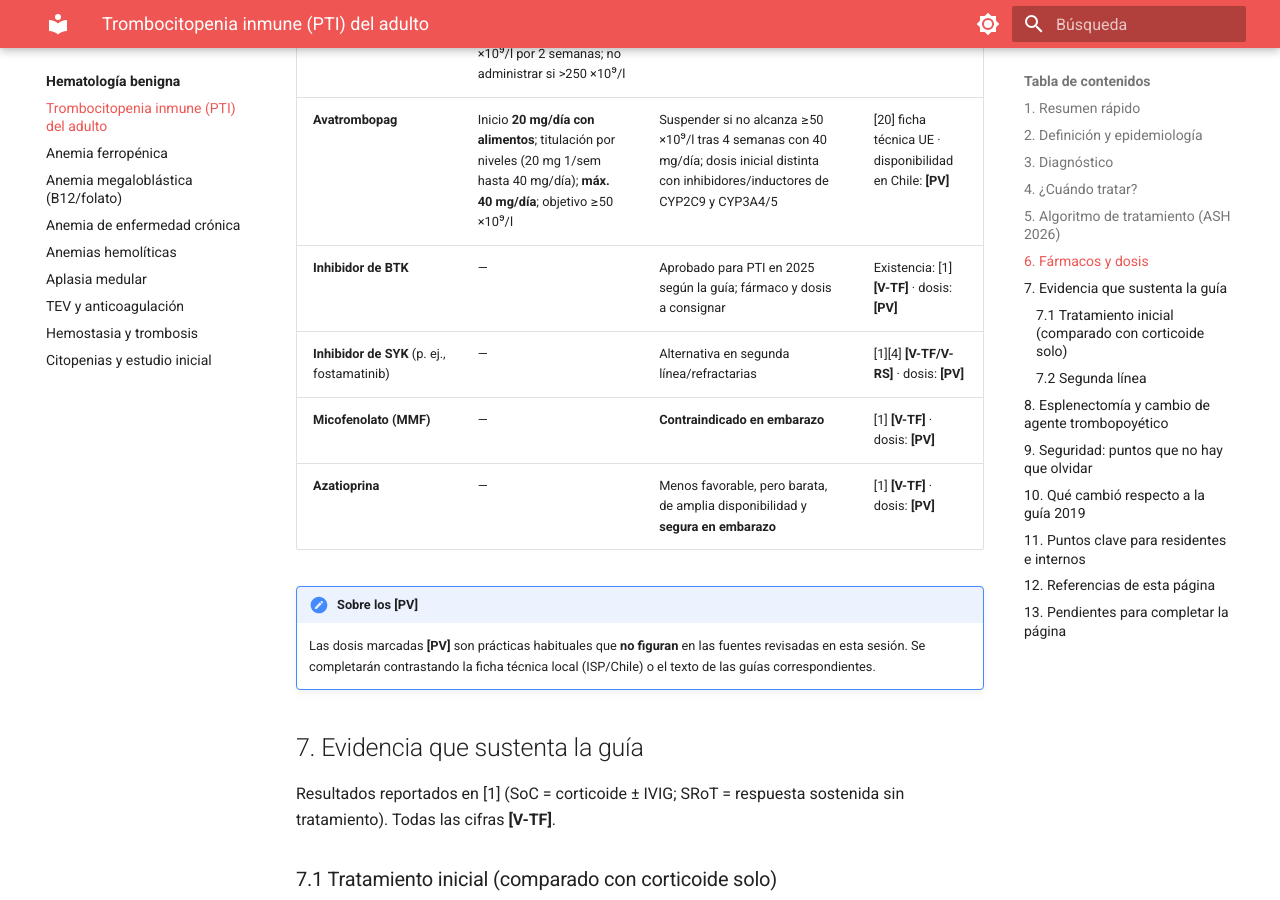
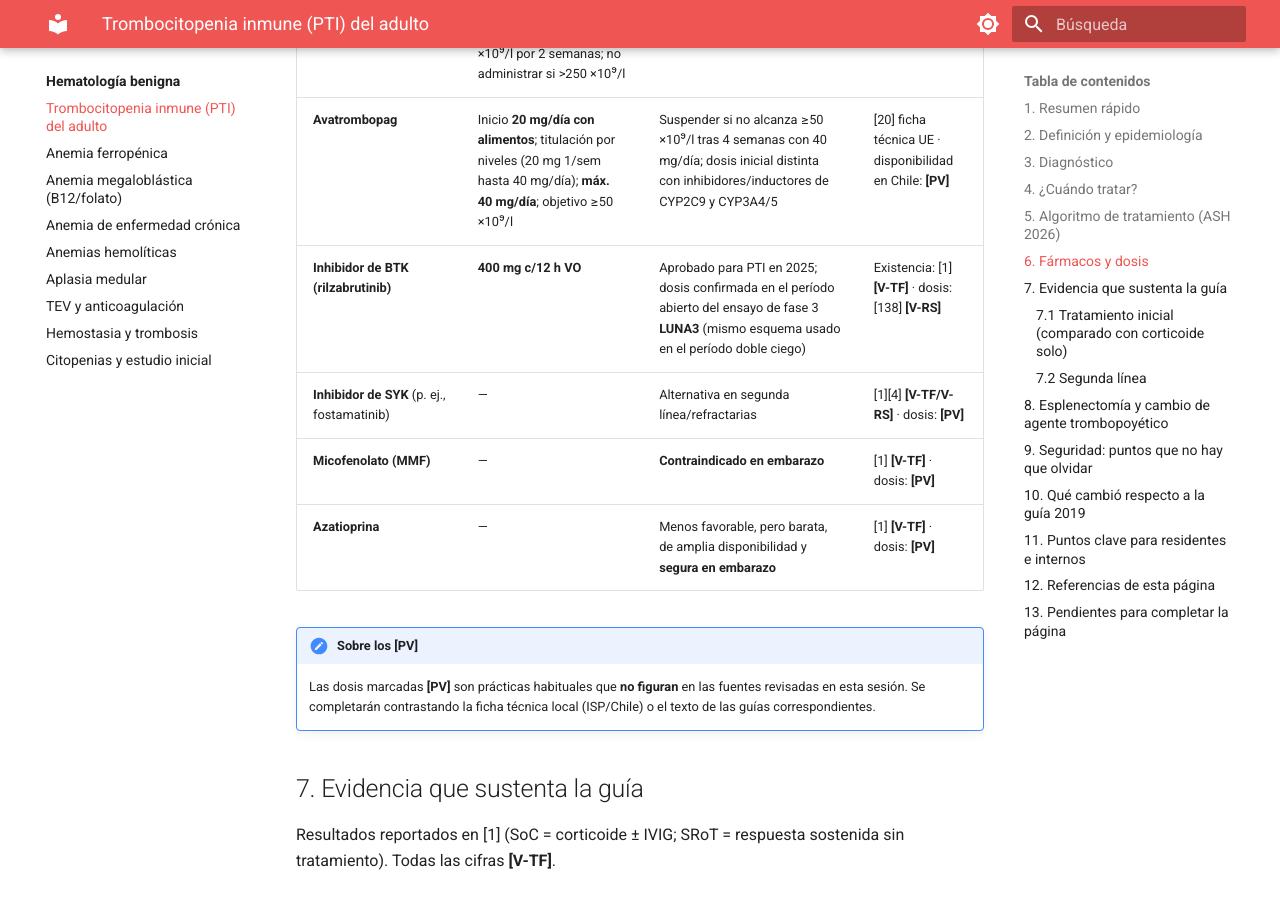
Before and after one commit to WikiHematoHPM/wiki-hematologia, an MkDocs documentation site: the page built from docs/benigna/pti-adulto.md, in a window 1280 px wide and 900 px high, scrolled down 5373 px. Built offline with MkDocs 1.6.1 and Material for MkDocs 9.7.7, drawn with Linux system fonts in a browser that asks for light colours; some of the changed text lies outside the part shown.

Commit message:
Novedades noviembre 2026: dosis de rilzabrutinib (PTI) y nota sobre PARADIGM (LMA)
- PTI del adulto: completa la fila de inhibidor de BTK con rilzabrutinib
  400 mg c/12h VO, según el período abierto del ensayo fase 3 LUNA3
  (Kuter et al. 2026).
- LMA: agrega nota de evidencia emergente (sin cambiar el algoritmo ni
  la dosis estándar de 7+3) sobre el ensayo fase 2 PARADIGM
  (Fathi et al. 2026, NEJM): azacitidina-venetoclax vs. inducción 7+3
  en pacientes aptos, marcada explícitamente [PV].
- Referencias [138]-[139] añadidas en docs/referencias.md.
- Changelog actualizado.

Co-Authored-By: Claude Sonnet 5 <noreply@anthropic.com>
Claude-Session: https://claude.ai/code/session_01APrn98ajqA8vnb7bmNENvg

```diff
--- a/docs/benigna/pti-adulto.md
+++ b/docs/benigna/pti-adulto.md
@@ -77,7 +77,7 @@ flowchart TD
 | **Eltrombopag** | Inicio **50 mg/día** (**25 mg/día** si ascendencia del Este/Sudeste asiático); ajustar en +25 mg si plaquetas <50 000/µl tras ≥2 semanas; **máx. 75 mg/día**; meta ≥50 000/µl, evitar >75 000/µl | Esperar 2 semanas para evaluar cada ajuste; suspender si no hay respuesta tras 4 semanas con 75 mg. Ajuste en insuficiencia hepática y restricciones con cationes: **[PV]** | [18] ficha técnica UE · confirmar con ficha ISP Chile |
 | **Romiplostim** | Inicio **1 µg/kg SC semanal** (peso real); subir de a **1 µg/kg** hasta plaquetas ≥50 ×10⁹/l; **máx. 10 µg/kg/semana**; bajar 1 µg/kg si >150 ×10⁹/l por 2 semanas; no administrar si >250 ×10⁹/l | Suspender si tras 4 semanas con 10 µg/kg no hay respuesta | [19] ficha técnica UE · confirmar con ficha ISP Chile |
 | **Avatrombopag** | Inicio **20 mg/día con alimentos**; titulación por niveles (20 mg 1/sem hasta 40 mg/día); **máx. 40 mg/día**; objetivo ≥50 ×10⁹/l | Suspender si no alcanza ≥50 ×10⁹/l tras 4 semanas con 40 mg/día; dosis inicial distinta con inhibidores/inductores de CYP2C9 y CYP3A4/5 | [20] ficha técnica UE · disponibilidad en Chile: **[PV]** |
-| **Inhibidor de BTK** | — | Aprobado para PTI en 2025 según la guía; fármaco y dosis a consignar | Existencia: [1] **[V-TF]** · dosis: **[PV]** |
+| **Inhibidor de BTK (rilzabrutinib)** | **400 mg c/12 h VO** | Aprobado para PTI en 2025; dosis confirmada en el período abierto del ensayo de fase 3 **LUNA3** (mismo esquema usado en el período doble ciego) | Existencia: [1] **[V-TF]** · dosis: [138] **[V-RS]** |
 | **Inhibidor de SYK** (p. ej., fostamatinib) | — | Alternativa en segunda línea/refractarias | [1][4] **[V-TF/V-RS]** · dosis: **[PV]** |
 | **Micofenolato (MMF)** | — | **Contraindicado en embarazo** | [1] **[V-TF]** · dosis: **[PV]** |
 | **Azatioprina** | — | Menos favorable, pero barata, de amplia disponibilidad y **segura en embarazo** | [1] **[V-TF]** · dosis: **[PV]** |
@@ -162,11 +162,11 @@ Fuente: [1] **[V-TF]**. La guía ASH 2019 tuvo una revisión de vigencia que dec
 
 ## 12. Referencias de esta página
 
-Numeración de la [lista completa](../referencias.md): **[1]** ASH 2026 · **[2]** Consenso internacional 2019 · **[3]** Revisión 2022 de las guías ASH 2019 · **[4]** Bussel et al. 2021.
+Numeración de la [lista completa](../referencias.md): **[1]** ASH 2026 · **[2]** Consenso internacional 2019 · **[3]** Revisión 2022 de las guías ASH 2019 · **[4]** Bussel et al. 2021 · **[138]** Kuter et al., LUNA3 (rilzabrutinib) 2026.
 
 ## 13. Pendientes para completar la página
 
 - [ ] Texto completo del consenso internacional 2019 [2]: estudio diagnóstico, umbrales de tratamiento, embarazo, urgencias.
-- [ ] Dosis de IVIG, BTKi, SYK, MMF y azatioprina; contrastar dosis de TPO-RA con ficha ISP Chile.
+- [ ] Dosis de IVIG, SYK, MMF y azatioprina; contrastar dosis de TPO-RA y de rilzabrutinib con ficha ISP Chile.
 - [ ] Guía local/Chile y disponibilidad de fármacos.
 - [ ] Capítulo de PTI refractaria, PTI secundaria y síndrome de Evans [5].
```
Also changed, not shown: other parts of docs/benigna/pti-adulto.md (+1 -1 lines), docs/changelog.md (+5 -0 lines), docs/hemato-onco/lma.md (+5 -1 lines), docs/referencias.md (+4 -1 lines).
